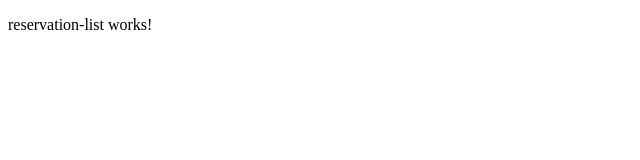
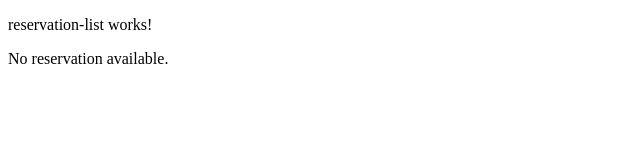
Before and after one commit to rgerero/hotel-app-ng, an Angular app: page /list in a window 1280 px wide. Shown: the top 160 px of the page, without its empty margins (0-640 px from the left). Built offline with nearby package versions, Linux system fonts and the light colour scheme.

Commit message:
sample usage of ng-template

```diff
--- a/src/app/reservation-list/reservation-list.component.html
+++ b/src/app/reservation-list/reservation-list.component.html
@@ -1,5 +1,5 @@
 <p>reservation-list works!</p>
-<ul>
+<ul *ngIf="reservations.length; else noReservation">
     <li *ngFor="let reservation of reservations">
         Guest: {{reservation.guestName}} <br>
         Guest: {{reservation.guestEmail}} <br>
@@ -8,3 +8,7 @@
         Guest: {{reservation.checkoutDate}} <br>
     </li>
 </ul>
+
+<ng-template #noReservation>
+    <p>No reservation available.</p>
+</ng-template>
```
